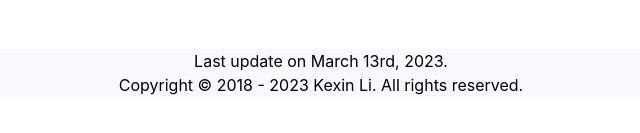
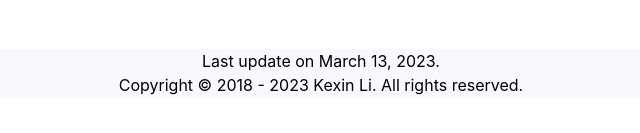
Before and after one commit to Kexin6/kexin6.github.io, a plain HTML site: page Contact.html in a window 1280 px wide. Shown: the part 247-380 px from the top of the page, 319-959 px from the left. Drawn offline with nearby package versions, Linux system fonts and the light colour scheme.

Commit message:
Update Contact.html

```diff
--- a/Contact.html
+++ b/Contact.html
@@ -98,7 +98,7 @@
 
 <div style="padding-top: 4%">
     <div style="text-align: center; background-color: ghostwhite;color: black">
-        <div>Last update on March 13rd, 2023.</div>
+        <div>Last update on March 13, 2023.</div>
         <div>Copyright © 2018 - 2023 Kexin Li. All rights reserved.</div>
 
     </div>
```
